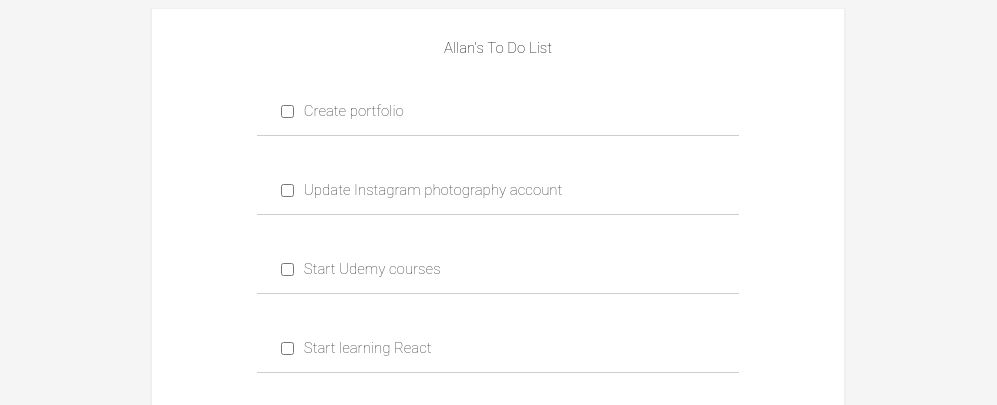
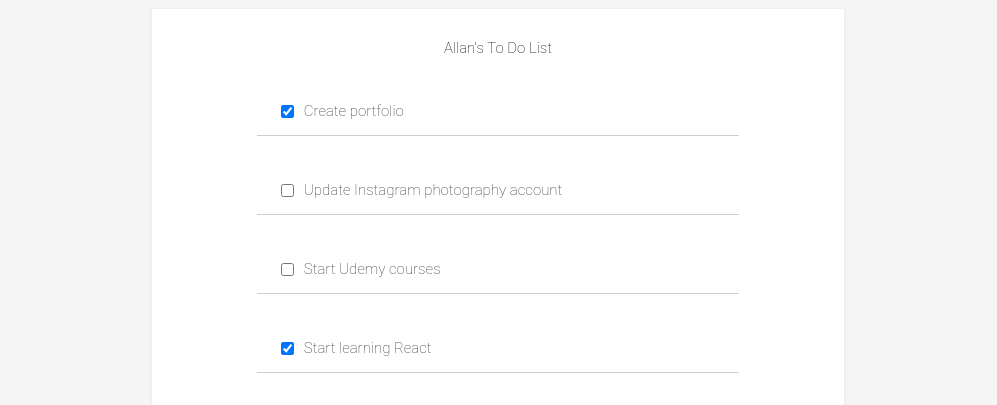
Before and after one commit to jfaMan/react-todo-app, a React (Create React App) app: page / in a window 1280 px wide. Shown: the top 405 px of the page, without its empty margins (142-1139 px from the left). Built offline with nearby package versions, Linux system fonts and the light colour scheme.

Commit message:
checked boxes

```diff
--- a/src/components/ToDoItem.js
+++ b/src/components/ToDoItem.js
@@ -3,7 +3,7 @@ import React from 'react';
 const ToDoItem = (props) => {
   return (
     <div className="todo-item">
-      <input type="checkbox" />
+      <input type="checkbox" checked={props.item.completed}/>
       <p>{props.item.text}</p>
     </div>
   )
```
